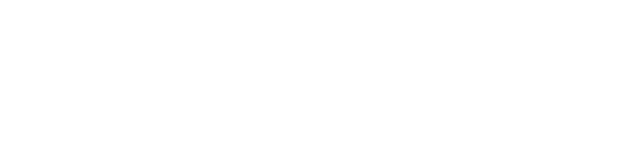
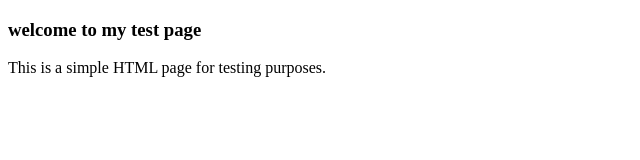
Before and after one commit to Sarai216/test, a plain HTML site: page index.html in a window 1280 px wide. Shown: the whole page, without its empty margins (0-640 px from the left). Drawn offline with Linux system fonts and the light colour scheme.

Commit message:
adding a paragraph

```diff
--- a/index.html
+++ b/index.html
@@ -3,9 +3,10 @@
 <head>
   <meta charset="UTF-8">
   <meta name="viewport" content="width=device-width, initial-scale=1.0">
-  <title>Document</title>
+  <title>My Test Page</title>
 </head>
 <body>
-
+    <h3> welcome to my test page </h3>
+    <p> This is a simple HTML page for testing purposes. </p>
 </body>
 </html>
```
